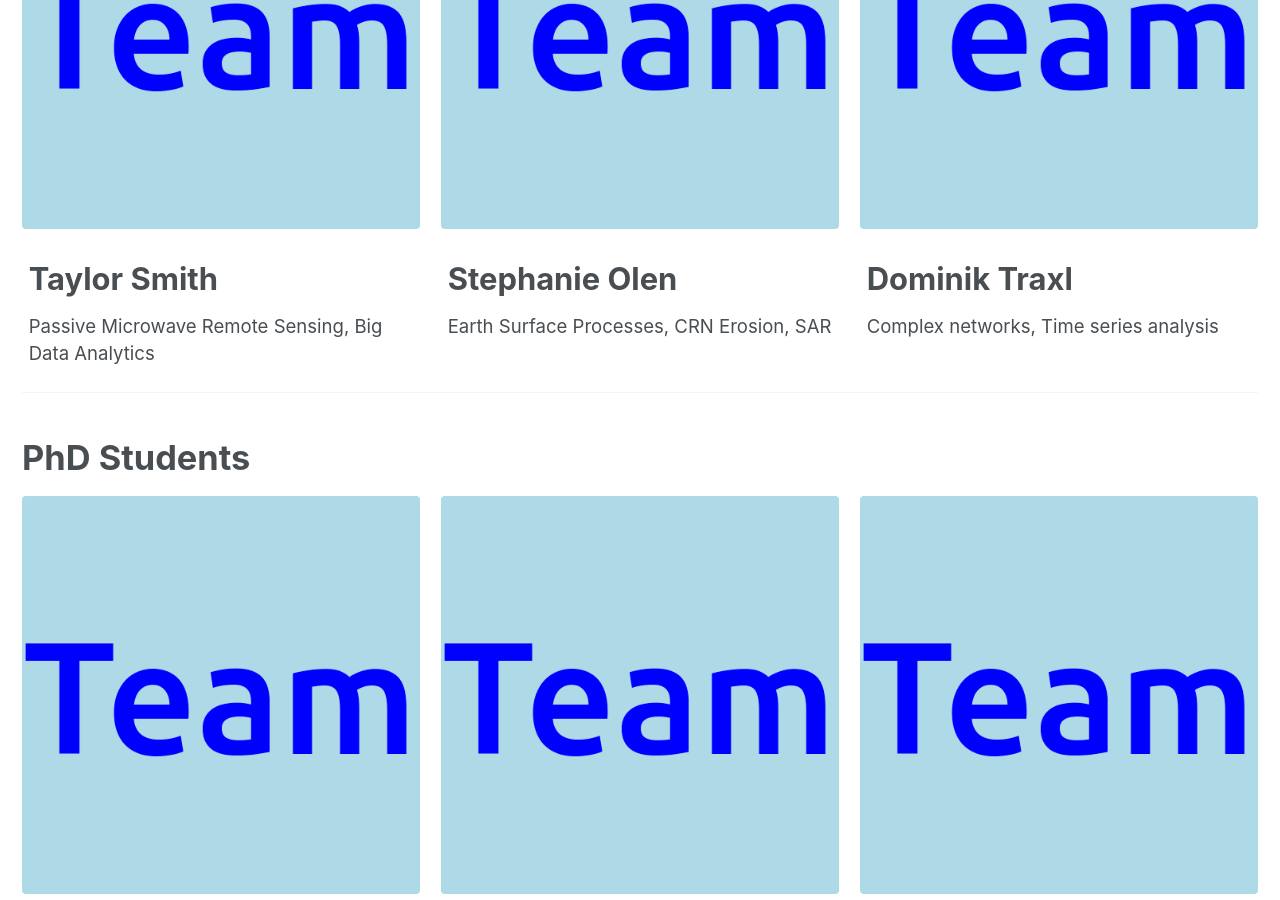
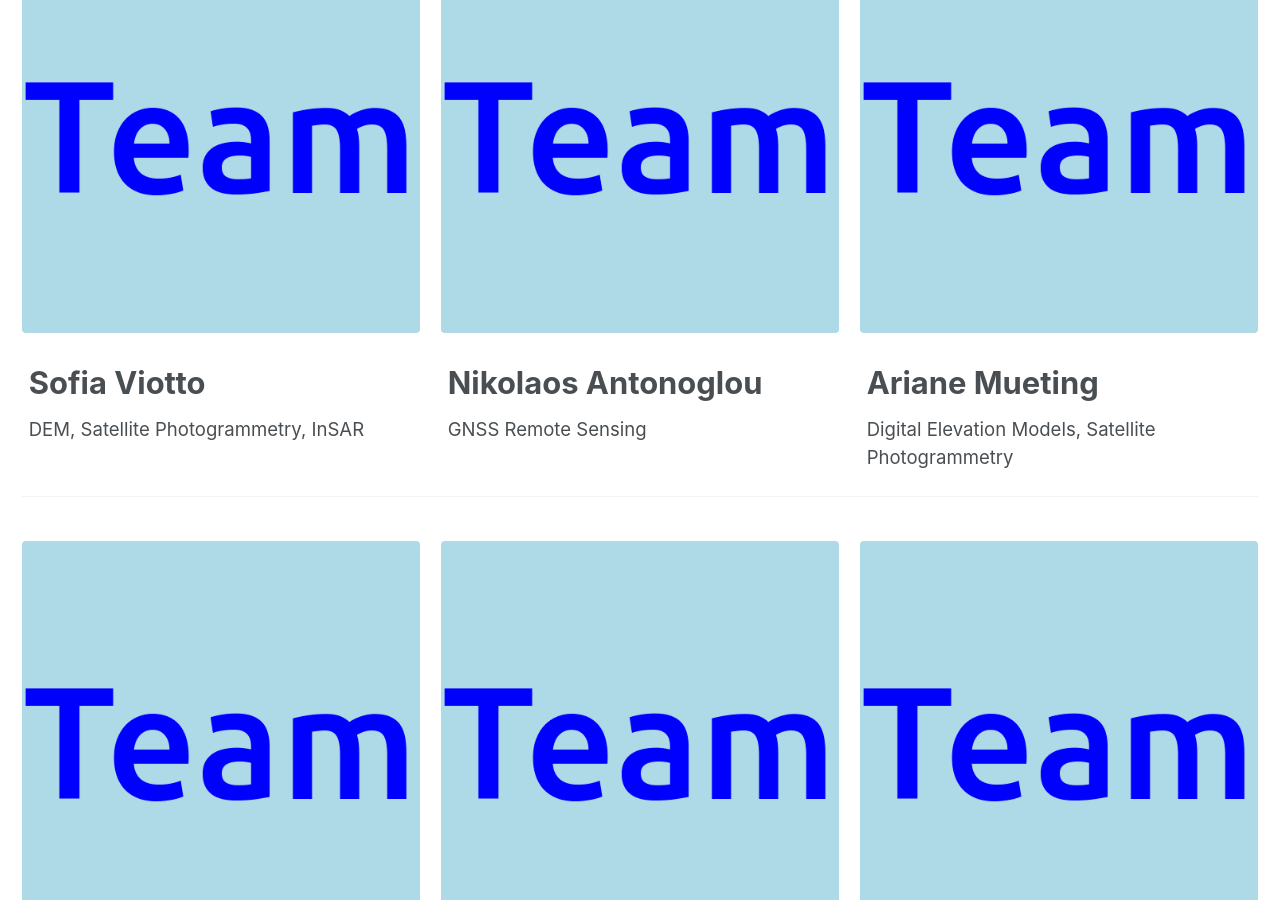
Before and after one commit to UP-RS-ESP/vacon.github.io, a Jekyll site: the page built from _pages/team_members.md, in a window 1280 px wide and 900 px high, scrolled down 1612 px. Built offline with Jekyll 4.4.1, drawn with Linux system fonts in a browser that asks for light colours; cached includes are drawn as plain includes; nearby versions of some CDN libraries.

Commit message:
Mar-09 2020

```diff
--- a/_pages/team_members.md
+++ b/_pages/team_members.md
@@ -86,7 +86,7 @@
 
 {% include feature_row id="researchers2" type=center%}
 
-{% include feature_row id="researchers2" type=center%}
+{% include feature_row id="researchers3" type=center%}
 
 # PhD Students
 
```
